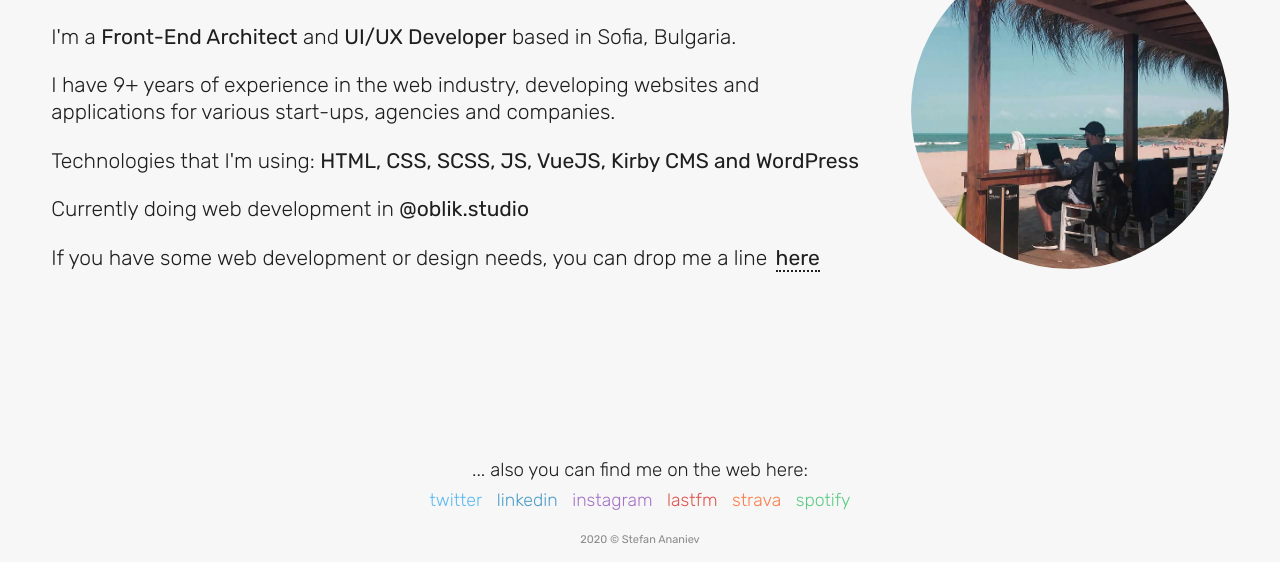
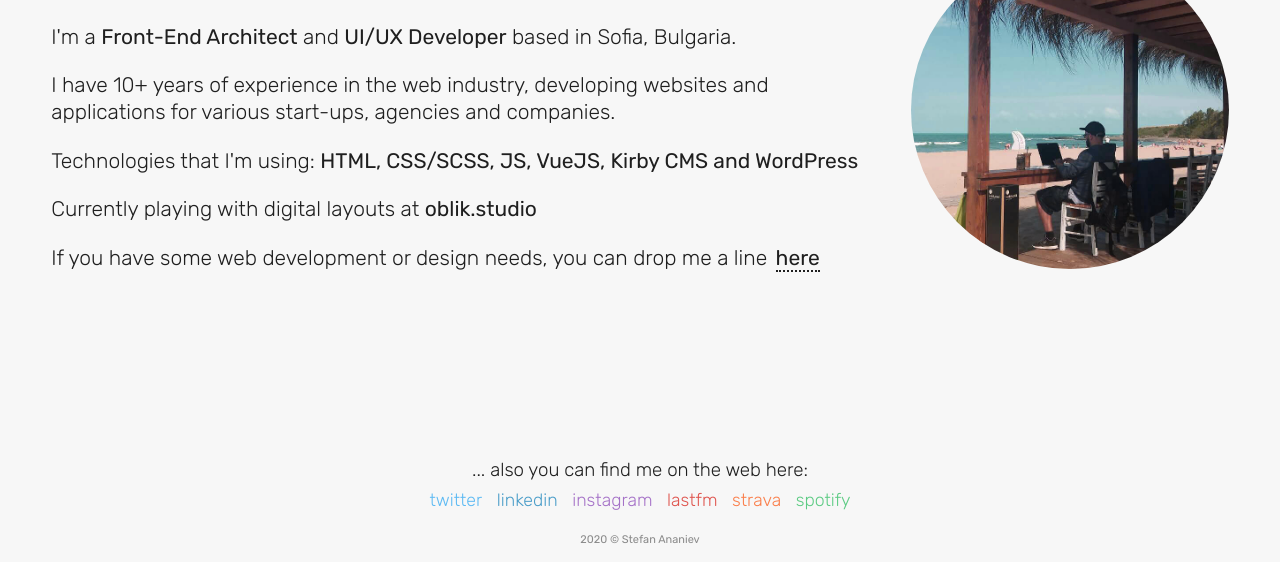
Before and after one commit to stananiev/stefan-ananiev, a plain HTML site: page src/index.html in a window 1280 px wide. Shown: the part 238-800 px from the top of the page. Drawn offline with Linux system fonts and the light colour scheme.

Commit message:
text change

```diff
--- a/src/index.html
+++ b/src/index.html
@@ -37,9 +37,9 @@
 				</h1>
 
 				<p>I'm a <span class="fw-400">Front-End Architect</span> and <span class="fw-400">UI/UX Developer</span> based in Sofia, Bulgaria.</p>
-				<p>I have 9+ years of experience in the web industry, developing websites and applications for various <span class="no-wrap">start-ups</span>, agencies and companies.</p>
-				<p>Technologies that I'm using: <span class="fw-400">HTML, CSS, SCSS, JS, VueJS, Kirby CMS and WordPress</span></p>
-				<p>Currently doing web development in <a href="https://oblik.studio" target="_blank"><span class="fw-400">@oblik.studio<span class="fw-400"></span></a></p>
+				<p>I have 10+ years of experience in the web industry, developing websites and applications for various <span class="no-wrap">start-ups</span>, agencies and companies.</p>
+				<p>Technologies that I'm using: <span class="fw-400">HTML, CSS/SCSS, JS, VueJS, Kirby CMS and WordPress</span></p>
+				<p>Currently playing with digital layouts at <a href="https://oblik.studio" target="_blank"><span class="fw-400">oblik.studio<span class="fw-400"></span></a></p>
 
 				<p>
 					If you have some web development or design needs, you can drop me a line
```
